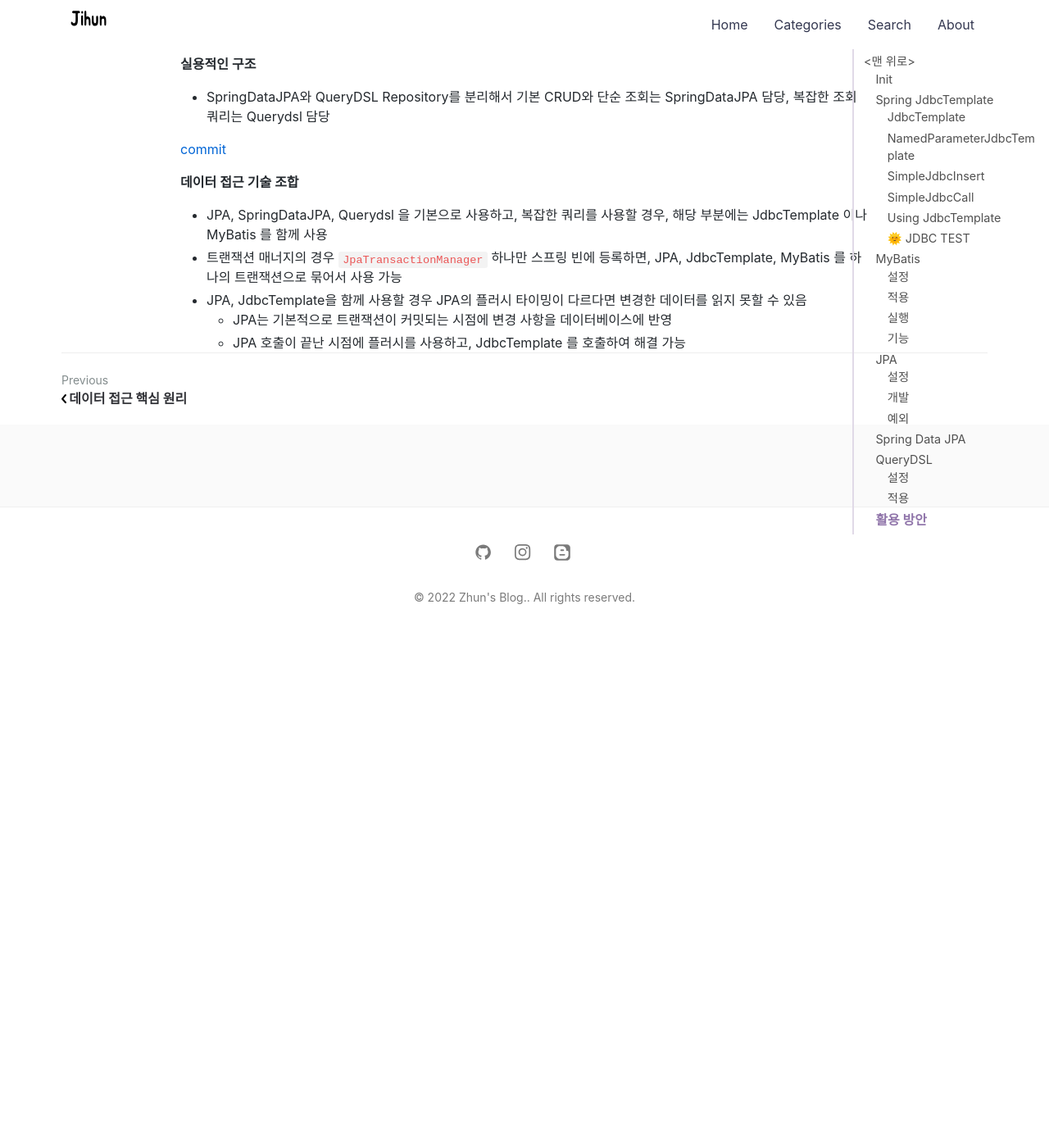
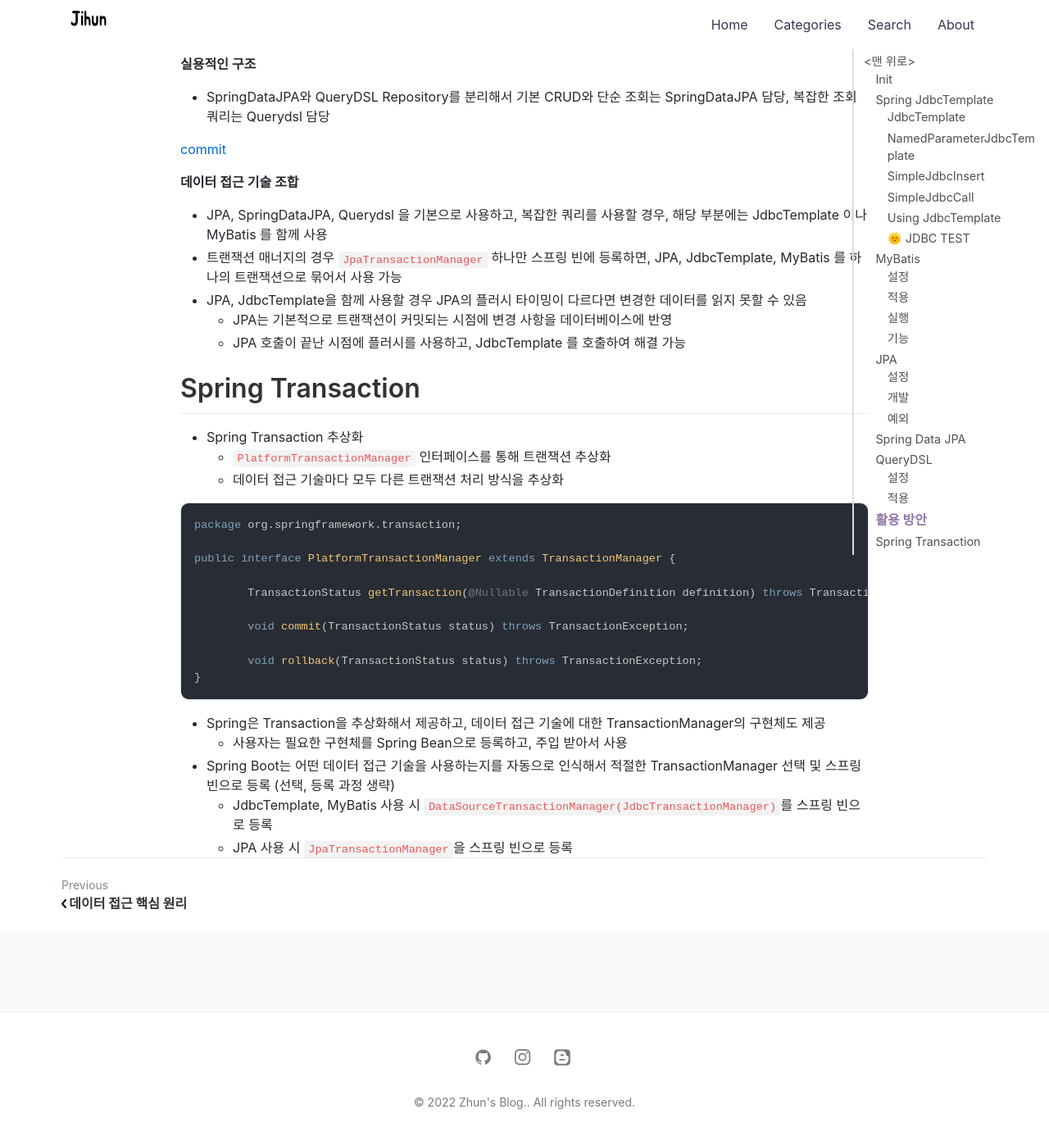
Before and after one commit to jihunparkme/jihunparkme.github.io, a Jekyll site: the page built from _posts/2022-08-08-Spring-DB-Part2.md, in a window 1280 px wide and 1400 px high, scrolled down 16895 px. Shown: the top 1392 px of the window at 82% size. Built offline with Jekyll 4.4.1, drawn with Linux system fonts in a browser that asks for light colours; nearby versions of some CDN libraries; comment, search, counter and statistics services are not loaded; before the commit the page ends 17679 px from its top, so only the background shows below that; some of the changed text lies outside the part shown.

Commit message:
[Spring Transaction] 소개

````diff
--- a/_posts/2022-08-08-Spring-DB-Part2.md
+++ b/_posts/2022-08-08-Spring-DB-Part2.md
@@ -749,3 +749,28 @@ Build Tool에 따른 QClass 생성 방법
 - JPA, JdbcTemplate을 함께 사용할 경우 JPA의 플러시 타이밍이 다르다면 변경한 데이터를 읽지 못할 수 있음
   - JPA는 기본적으로 트랜잭션이 커밋되는 시점에 변경 사항을 데이터베이스에 반영
   - JPA 호출이 끝난 시점에 플러시를 사용하고, JdbcTemplate 를 호출하여 해결 가능
+
+# Spring Transaction
+
+- Spring Transaction 추상화
+  - `PlatformTransactionManager` 인터페이스를 통해 트랜잭션 추상화
+  - 데이터 접근 기술마다 모두 다른 트랜잭션 처리 방식을 추상화
+
+```java
+package org.springframework.transaction;
+
+public interface PlatformTransactionManager extends TransactionManager {
+
+	TransactionStatus getTransaction(@Nullable TransactionDefinition definition) throws TransactionException;
+
+	void commit(TransactionStatus status) throws TransactionException;
+
+	void rollback(TransactionStatus status) throws TransactionException;
+}
+```
+
+- Spring은 Transaction을 추상화해서 제공하고, 데이터 접근 기술에 대한 TransactionManager의 구현체도 제공
+  - 사용자는 필요한 구현체를 Spring Bean으로 등록하고, 주입 받아서 사용
+- Spring Boot는 어떤 데이터 접근 기술을 사용하는지를 자동으로 인식해서 적절한 TransactionManager 선택 및 스프링 빈으로 등록 (선택, 등록 과정 생략)
+  - JdbcTemplate, MyBatis 사용 시 `DataSourceTransactionManager(JdbcTransactionManager)`를 스프링 빈으로 등록
+  - JPA 사용 시 `JpaTransactionManager`을 스프링 빈으로 등록
````
